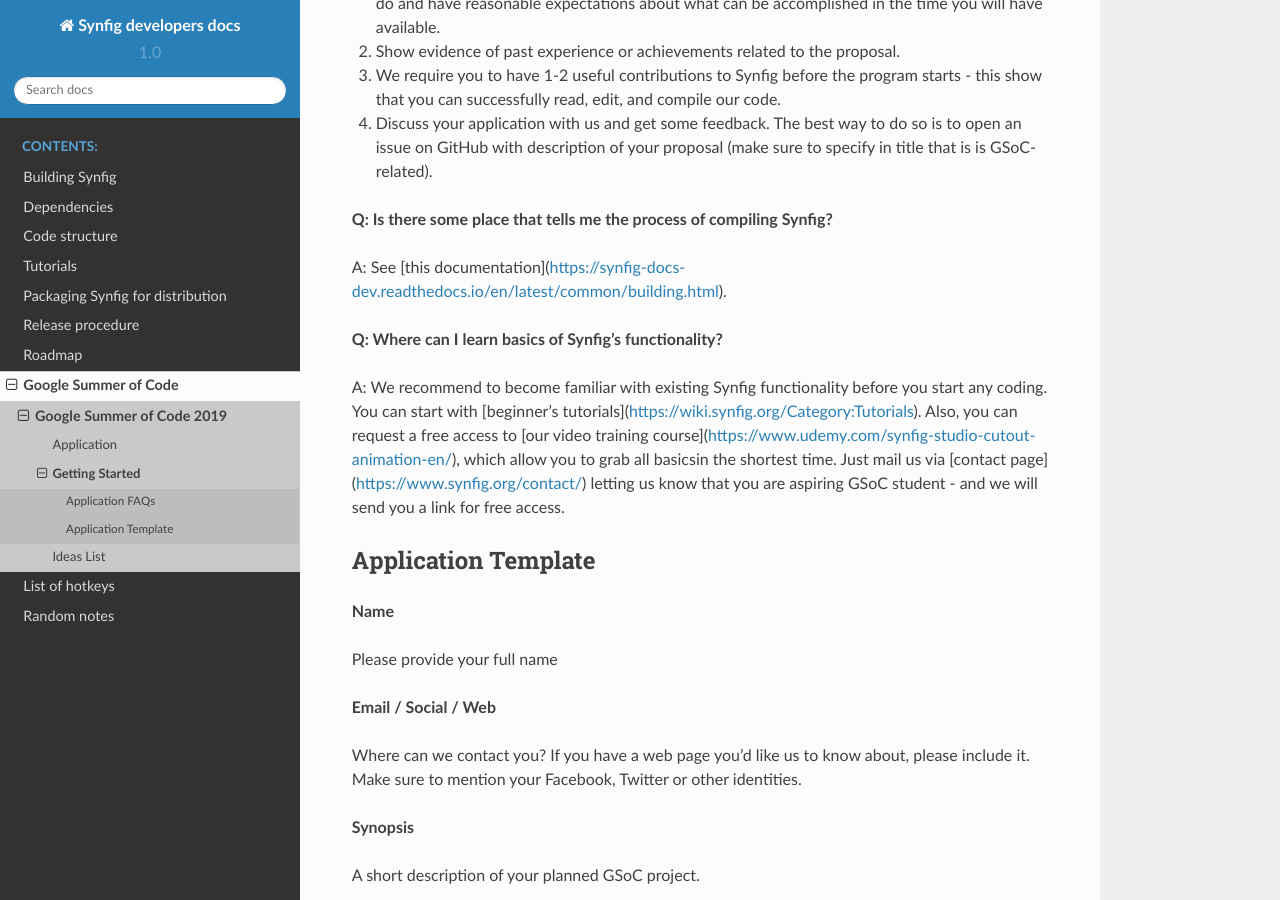
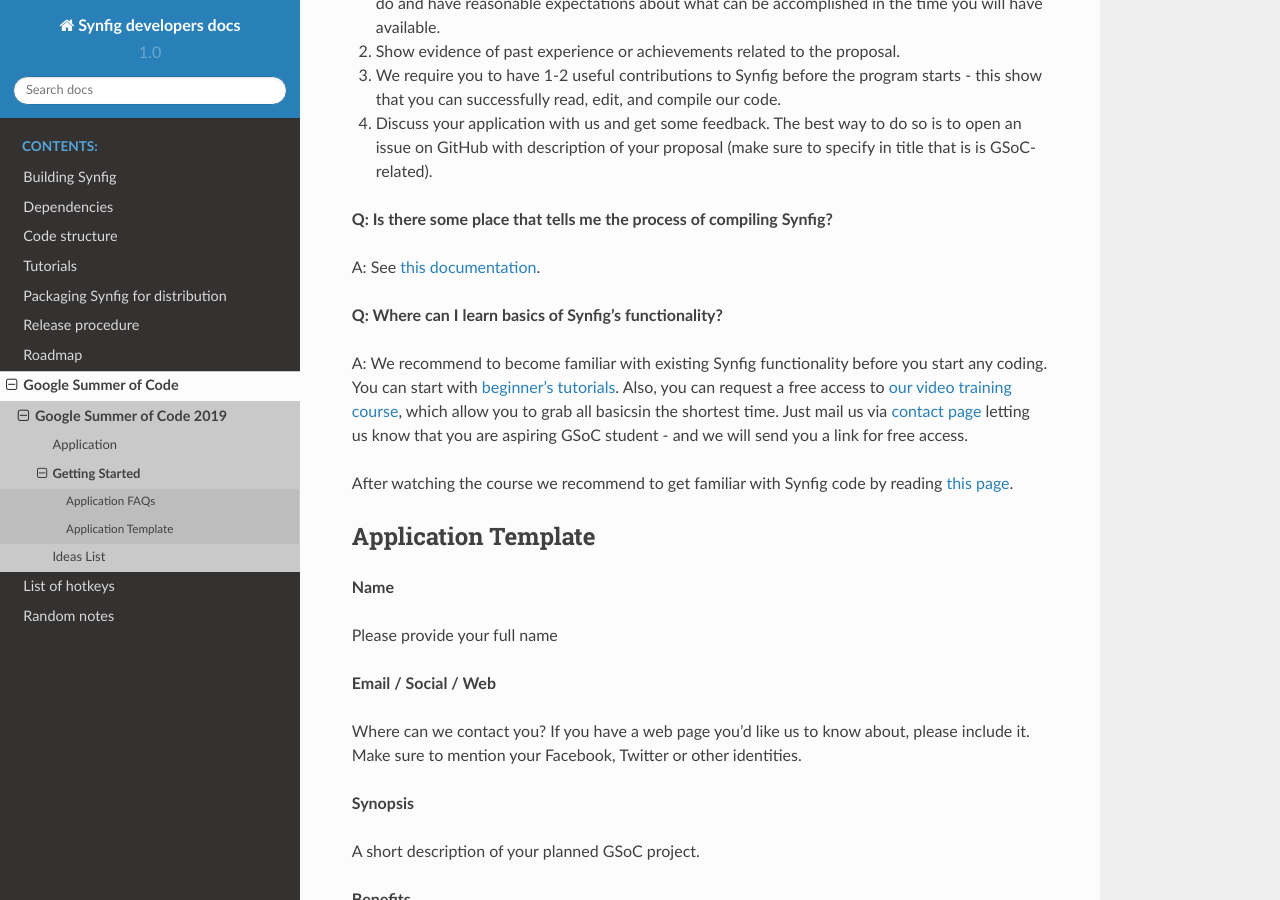
Before and after one commit to synfig/synfig-docs-dev, a Sphinx documentation site: the page built from docs/gsoc/2019/getting-started.rst, in a window 1280 px wide and 900 px high, scrolled down 584 px. Built offline with Sphinx 7.4.7 and the Read the Docs theme 2.0.0, drawn with Linux system fonts in a browser that asks for light colours.

Commit message:
GSOC getting started: Fix links, add link to code structure.

```diff
--- a/docs/gsoc/2019/getting-started.rst
+++ b/docs/gsoc/2019/getting-started.rst
@@ -23,11 +23,13 @@
 
 **Q: Is there some place that tells me the process of compiling Synfig?**
 
-A: See [this documentation](https://synfig-docs-dev.readthedocs.io/en/latest/common/building.html).
+A: See `this documentation <https://synfig-docs-dev.readthedocs.io/en/latest/common/building.html>`_.
 
 **Q: Where can I learn basics of Synfig's functionality?**
 
-A: We recommend to become familiar with existing Synfig functionality before you start any coding. You can start with [beginner's tutorials](https://wiki.synfig.org/Category:Tutorials). Also, you can request a free access to [our video training course](https://www.udemy.com/synfig-studio-cutout-animation-en/), which allow you to grab all basicsin the shortest time. Just mail us via [contact page](https://www.synfig.org/contact/) letting us know that you are aspiring GSoC student - and we will send you a link for free access.
+A: We recommend to become familiar with existing Synfig functionality before you start any coding. You can start with `beginner's tutorials <https://wiki.synfig.org/Category:Tutorials>`_. Also, you can request a free access to `our video training course <https://www.udemy.com/synfig-studio-cutout-animation-en/>`_, which allow you to grab all basicsin the shortest time. Just mail us via `contact page <https://www.synfig.org/contact/>`_ letting us know that you are aspiring GSoC student - and we will send you a link for free access.
+
+After watching the course we recommend to get familiar with Synfig code by reading `this page <https://synfig-docs-dev.readthedocs.io/en/latest/common/structure.html>`_.
 
 Application Template
 ~~~~~~~~~~~~~~~~~~~~
```
